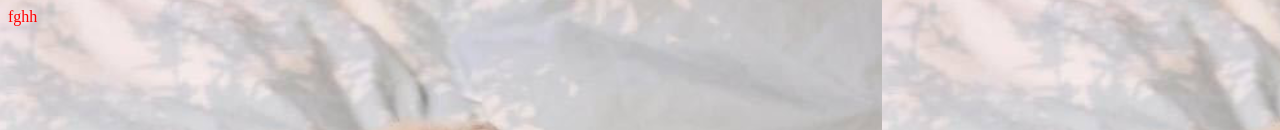
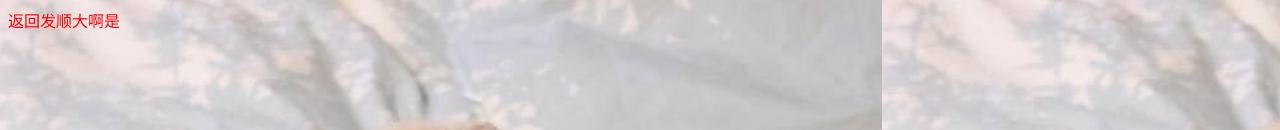
Before and after one commit to heiemooa/react-cli, a React app: page / in a window 1280 px wide. Shown: the top 130 px of the page. Built offline with nearby package versions, Linux system fonts and the light colour scheme.

Commit message:
添加react-hot-loader做局部热加载

```diff
--- a/package.json
+++ b/package.json
@@ -30,6 +30,7 @@
     "node-sass": "^4.12.0",
     "optimize-css-assets-webpack-plugin": "^5.0.3",
     "postcss-loader": "^3.0.0",
+    "react-hot-loader": "^4.12.10",
     "sass-loader": "^7.1.0",
     "standard": "^13.1.0",
     "style-loader": "^0.23.1",
@@ -42,7 +43,7 @@
   },
   "dependencies": {
     "@babel/runtime": "^7.5.5",
-    "react": "^16.8.6",
-    "react-dom": "^16.8.6"
+    "@hot-loader/react-dom": "^16.8.6",
+    "react": "^16.8.6"
   }
 }
--- a/scripts/webpack.common.js
+++ b/scripts/webpack.common.js
@@ -14,6 +14,7 @@ module.exports = {
     extensions: ['.web.js', '.vue', '.mjs', '.js', '.json', '.web.jsx', '.jsx'], //引入的时候，可以忽略文件后缀名
     alias: {
       '@': utils.resolve('src'),
+      'react-dom': '@hot-loader/react-dom'
     }
   },
   externals: { //从输出的 bundle 中排除依赖，
--- a/src/App.js
+++ b/src/App.js
@@ -1,13 +1,15 @@
-import React from 'react'
+import { hot } from 'react-hot-loader/root';
+import React from 'react';
 
-export default class App extends React.Component {
-
+class App extends React.Component {
 
   render () {
     return (
       <div>
-        fghh
+        返回发顺大啊是
       </div>
     )
   }
 }
+
+export default hot(App);
--- a/src/index.js
+++ b/src/index.js
@@ -1,32 +1,10 @@
-//
-// function createDomElement() {
-//   const dom = document.createElement('div');
-//   dom.innerHTML = "webpack4 react babel7 ";
-//   // dom.className = 'box';
-//
-//   dom.classList.add('box');
-//   return dom;
-// }
-//
-// const divDom = createDomElement();
-//
-// document.body.appendChild(divDom);
-
 import React from 'react'
 import ReactDOM from 'react-dom'
 import App from './App'
-import './style/a.css';
-import './style/index.scss';
-let a = 1;
+import './style/a.css'
+import './style/index.scss'
+
 ReactDOM.render(
   <App />,
   document.getElementById('root')
 )
-
-// if (module.hot) {
-//   module.hot.accept('./App', () => {
-//     console.log('accepted lib')
-//     const App = require('./App').default
-//     ReactDOM(App)
-//   })
-// }
```
Also changed, not shown: 1 other file (tests, documents, lock files or other folders).
